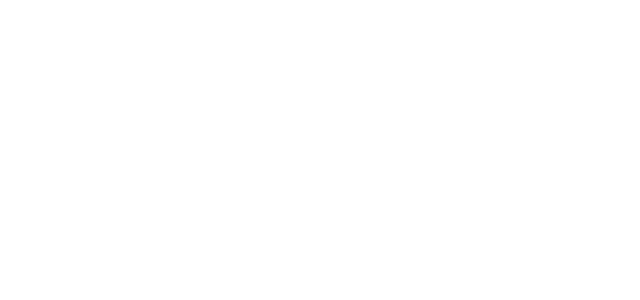
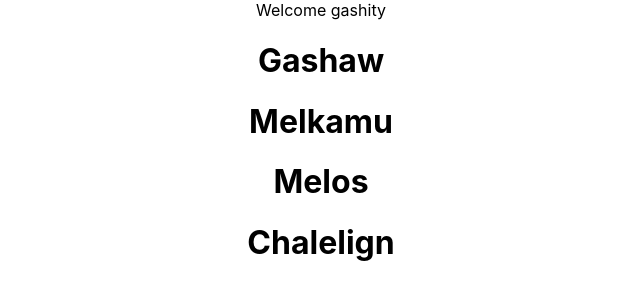
Before and after one commit to gashawgedef/react-fundamentals-scratch, a React (Create React App) app in the folder helloworld/: page / in a window 1280 px wide. Shown: the top 300 px of the page, without its empty margins (319-959 px from the left). Built offline with nearby package versions, Linux system fonts and the light colour scheme.

Commit message:
commit msg

```diff
--- a/helloworld/src/App.js
+++ b/helloworld/src/App.js
@@ -13,6 +13,7 @@
 import EventBind from './components/EventBind';
 import ParentComponent from './components/ParentComponent';
 import UserGreeting from './components/UserGreeting';
+import NameList from './components/NameList';
 
 function App() {
   return (
@@ -20,6 +21,7 @@
 
       {/* <ParentComponent/> */}
       <UserGreeting/>
+      <NameList/>
        {/*  <EventBind/>
     <Great name="Gashaw Gedef " address="Addis Ababa" >
       <p>This is Children</p>
--- /dev/null
+++ b/helloworld/src/components/NameList.js
@@ -0,0 +1,11 @@
+import React from 'react'
+
+function NameList() {
+    const names=['Gashaw','Melkamu','Melos','Chalelign']
+    const NameList=names.map(name=><h1>{name}</h1>)
+  return (
+    <div>{ NameList}</div>
+  )
+}
+
+export default NameList
--- a/helloworld/src/components/UserGreeting.js
+++ b/helloworld/src/components/UserGreeting.js
@@ -5,11 +5,13 @@
       super(props)
 
       this.state = {
-         isLoggedIn:false
+         isLoggedIn:true
       }
     }
 
   render() {
+
+    return this.state.isLoggedIn&&<div>Welcome gashity</div>
     // return(
     //     this.state.isLoggedIn?
     //     (<div>Welcome gashity</div>):(<div>Welcome Guest</div>)
```
